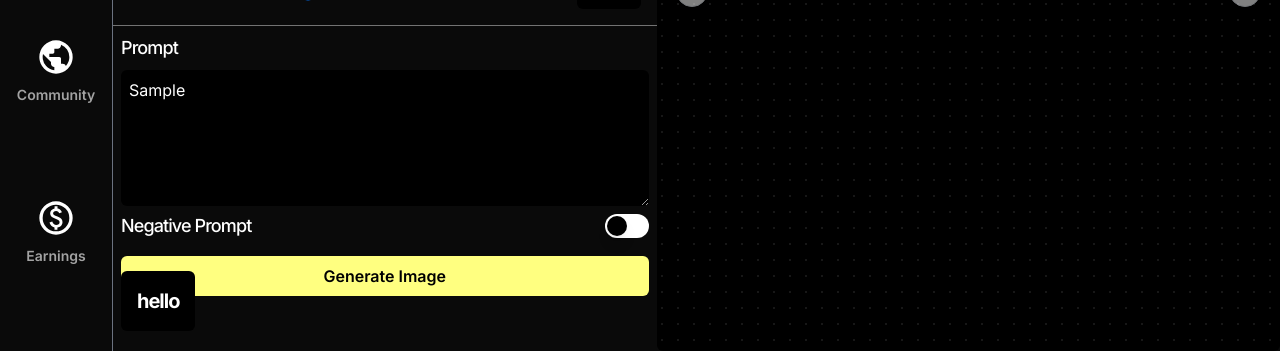
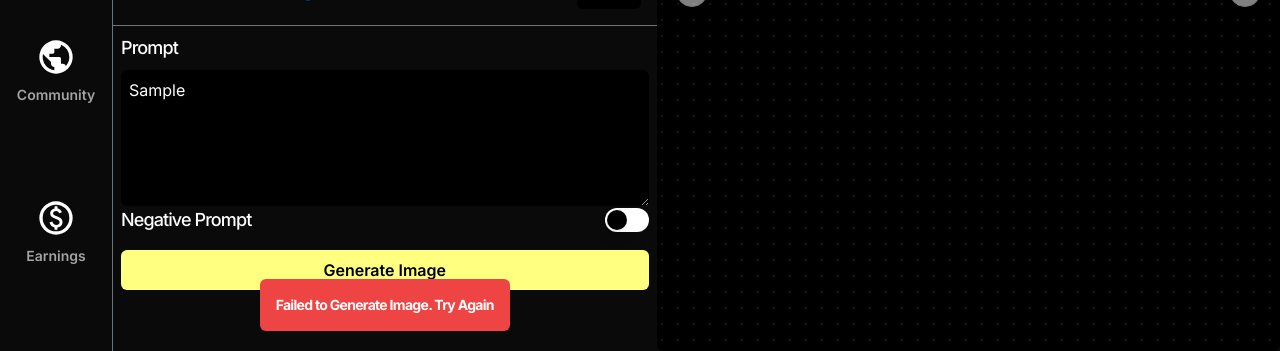
Before and after one commit to themuffineman/pendora, a Next.js app: page /dashboard in a window 1280 px wide. Both pictures are taken after typing "Sample" into the empty fields and a click on the button "Generate Image". Shown: the part 449-800 px from the top of the page. Built offline with nearby package versions, Linux system fonts and the light colour scheme; no server answers.

Commit message:
edits to toast

```diff
--- a/components/PromptArea.jsx
+++ b/components/PromptArea.jsx
@@ -29,15 +29,17 @@ const PromptArea = () => {
             const images = await imagesJSON.json()
             console.log("here are image urls from prompt area:", images.urls)
             if(!images.urls){
-                throw new Error('Image fetch error')
+                throw new Error('Failed to Generate Image. Try Again')
             }
             else{
                 setImageUrls(images.urls)
                 setUpscaleImgs(images.urls)
             }
         } catch (error) {
-            console.log(error)
+            console.error(error)
             setFetchError(true)
+            // setTimeout(()=>{setFetchError(false)}, 3000)
+
         } finally{
             setLoadingImages(false)
         }
@@ -45,7 +47,7 @@ const PromptArea = () => {
 
 
   return (
-    <div className="w-full">
+    <div className="w-full flex flex-col items-center">
         <textarea onChange={(e)=> {setPrompt(e.target.value)}} rows="5" cols="43" name="prompt" id="prompt" className="text-white bg-black rounded-md focus:outline-pendora-yellow outline-1 p-2 w-full"/>
         <div className="flex w-full justify-between items-center">
             <label htmlFor="negative prompt" className="text-white text-lg tracking-tighter font-medium">Negative Prompt</label>
@@ -53,7 +55,7 @@ const PromptArea = () => {
         </div>
         <textarea onChange={(e)=> {setNegativePrompt(e.target.value)}} rows="5" cols="43" name="negative prompt" id="negative prompt" className={`text-white ${!isNegPrompt? 'hidden': 'block'} bg-black rounded-md focus:outline-pendora-yellow outline-1 p-2 w-full`}/>
         <ActionBtn onClick={generateImage} className="mt-4 w-full" >Generate Image</ActionBtn>
-        {fetchError && <Toast message={'hello'}/>}
+        {fetchError && <Toast message={'Failed to Generate Image. Try Again'} variant='error'/>}
     </div>
   )
 }
--- a/components/Toast.jsx
+++ b/components/Toast.jsx
@@ -1,9 +1,9 @@
 import styles from './components.module.css'
-const Toast = ({variant, message}) => {
+const Toast = ({variant = 'alert', message}) => {
   return (
 
-    <div className={` flex h-max w-max ${styles.toast} fixed rounded-md bottom-0 bg-black items-center justify-center p-4`}>
-        <p className='text-white font-bold text-xl tracking-tighter capitlize '>{message}</p>
+    <div className={` flex h-max w-max ${styles.toast} fixed rounded-md  bottom-0 ${variant === 'error'? 'bg-red-500 ': variant === 'alert' && 'bg-black'} items-center justify-center  p-4 `}>
+      <p className='text-white font-bold text-sm tracking-tighter capitlize '>{message}</p>
     </div>
   )
 }
--- a/components/UpscaleHdrInputs.jsx
+++ b/components/UpscaleHdrInputs.jsx
@@ -5,7 +5,7 @@ import { ImageGenOptions } from '@/app/global-state/ImageGeneration';
 const UpscaleHdrInputs = () => {
   const {hdr, setHdr} = useContext(ImageGenOptions)
   return (
-    <div className='flex justify-between items-center w-full'>
+    <div title='The HDR improvement over the original image' className='flex justify-between items-center w-full'>
         <input value={hdr} onChange={(e)=> setHdr((e.target.value))} type="range" min="0" max="100" className="block w-[70%] h-2 appearance-none rounded-full bg-white focus:outline-none"/>
         <input value={hdr} onChange={(e)=> setHdr((e.target.value))} type="number" min="0" max="100" className="w-16 h-8 appearance-none focus:outline-white outline-1 bg-black text-white rounded-md p-2"/>
     </div>
--- a/components/UpscaleIntensityInputs.jsx
+++ b/components/UpscaleIntensityInputs.jsx
@@ -6,7 +6,7 @@ const UpscaleIntensityInputs = () => {
   const {upscaleIntensity, setUpscaleIntensity} = useContext(ImageGenOptions)
 
   return (
-    <div className='flex justify-between items-center w-full'>
+    <div title='How creative the upscale should be.' className='flex justify-between items-center w-full'>
         <input value={upscaleIntensity} onChange={(e)=> setUpscaleIntensity((e.target.value))} type="range" min="0" max="100" className="block w-[70%] h-2 appearance-none rounded-full bg-white focus:outline-none"/>
         <input value={upscaleIntensity} onChange={(e)=> setUpscaleIntensity((e.target.value))} type="number" min="0" max="100" className="w-16 h-8 appearance-none focus:outline-white outline-1 bg-black text-white rounded-md p-2"/>
     </div>
```
